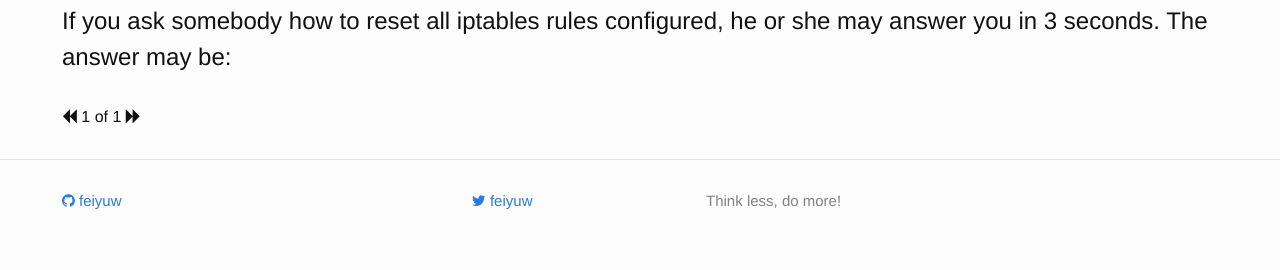
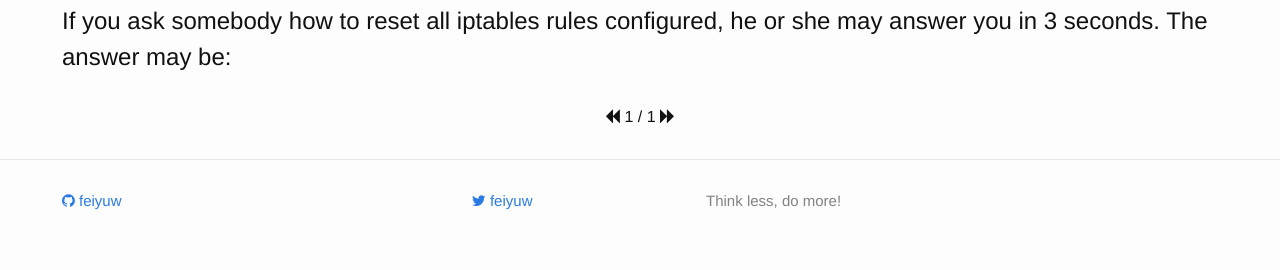
Before and after one commit to feiyuw/feiyuw.github.io, a Jekyll site: the page built from index.html, in a window 1280 px wide. Shown: the part 1031-1301 px from the top of the page. Built offline with Jekyll 4.4.1, drawn with Linux system fonts in a browser that asks for light colours; nearby versions of some CDN libraries; Markdown is read by kramdown in place of the engine named in the settings; the list of posts is cut into pages by our own code.

Commit message:
update the layout of pagination

```diff
--- a/_sass/_layout.scss
+++ b/_sass/_layout.scss
@@ -169,6 +169,10 @@
     font-size: 20px;
 }
 
+.pagination {
+    text-align: center;
+}
+
 .post-list {
     margin-left: 0;
     list-style: none;
--- a/index.html
+++ b/index.html
@@ -24,7 +24,7 @@ layout: default
       {% else %}
       <span class="previous"><i class="fa fa-backward"></i></span>
       {% endif %}
-      <span class="page_number ">{{ paginator.page }} of {{ paginator.total_pages }}</span>
+      <span class="page_number ">{{ paginator.page }} / {{ paginator.total_pages }}</span>
       {% if paginator.next_page %}
       <a href="{{ paginator.next_page_path }}" class="next"><i class="fa fa-forward"></i></a>
       {% else %}
```
